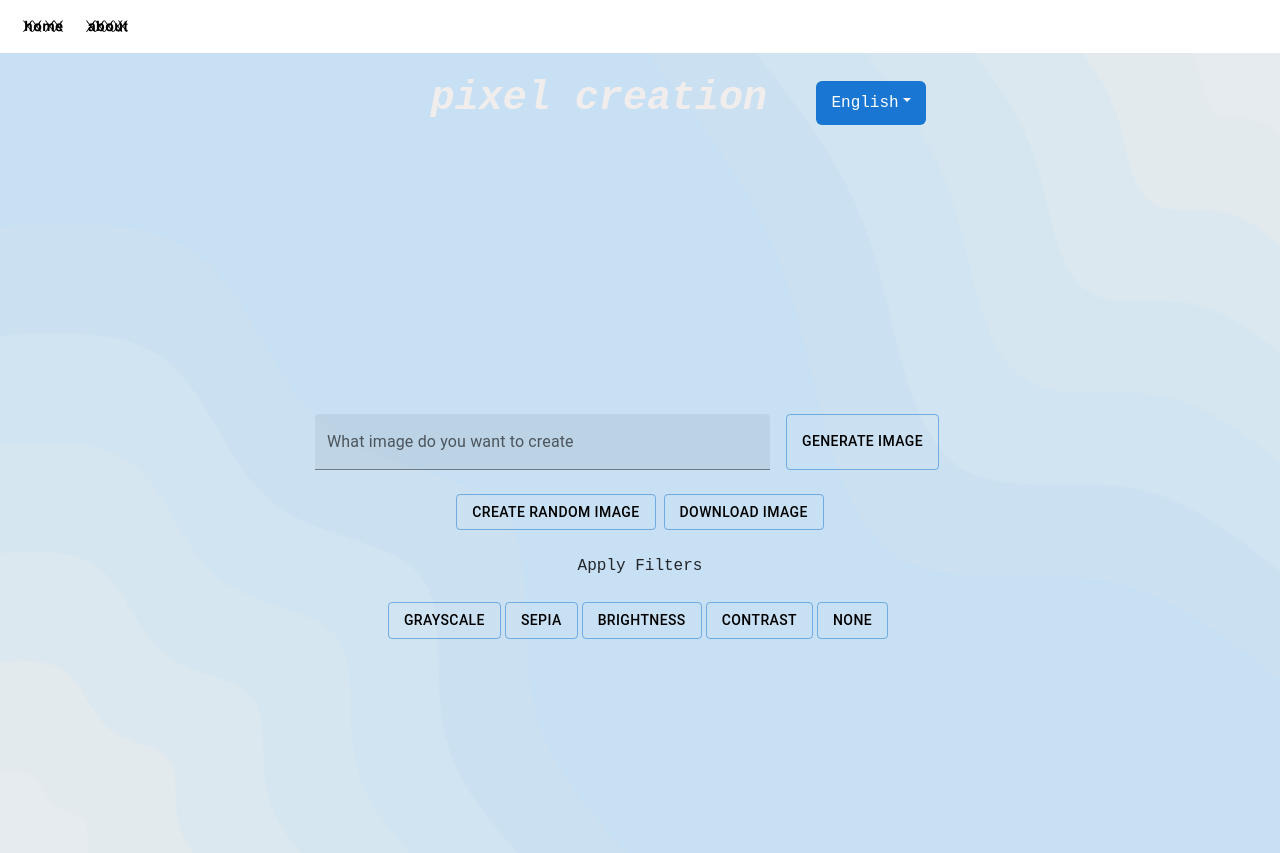
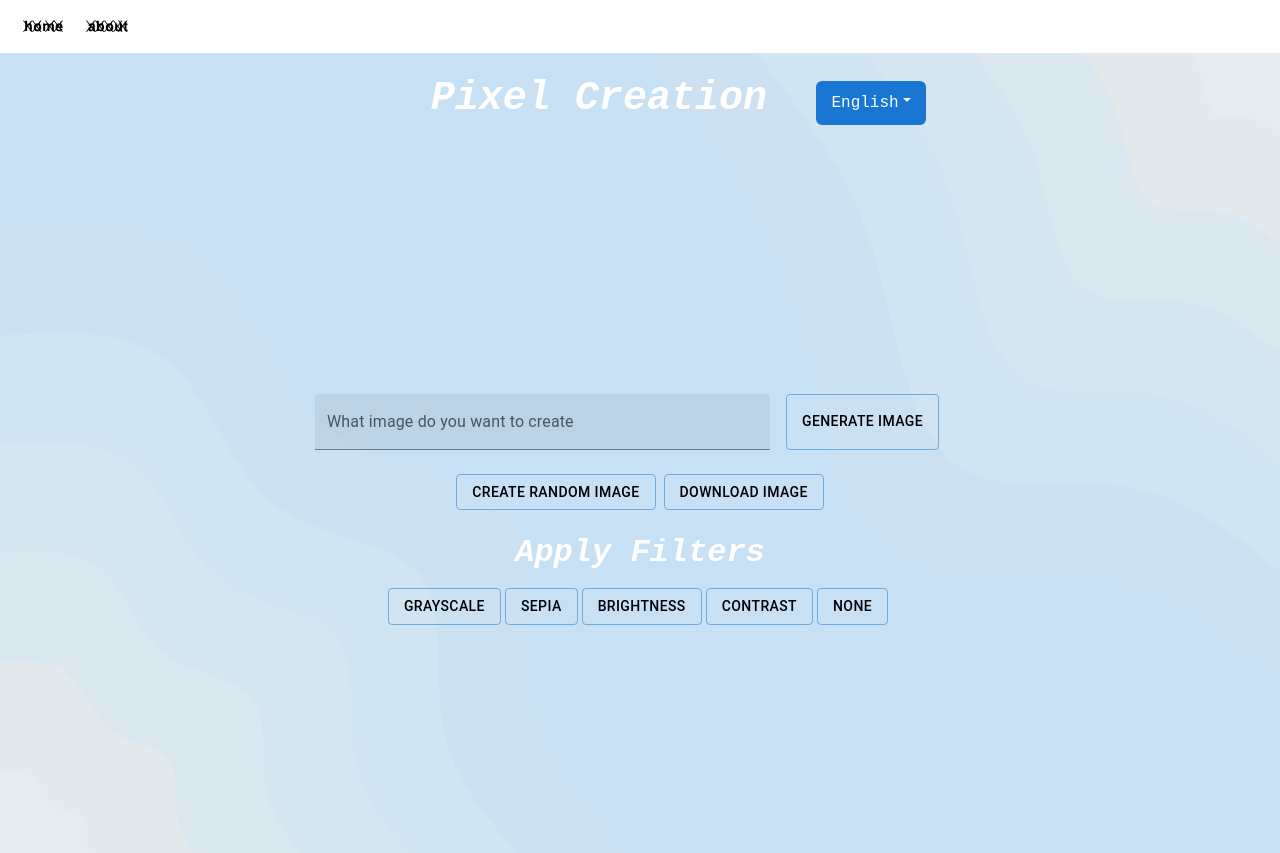
Before and after one commit to FranRovi/cs5500-group-project, a React (Create React App) app: page / in a window 1280 px wide. Built offline with nearby package versions, Linux system fonts and the light colour scheme; no server answers.

Commit message:
Made minor aesthetic adjustments

```diff
--- a/src/components/homepage.js
+++ b/src/components/homepage.js
@@ -20,23 +20,18 @@ function Homepage(){
     const [filter, setFilter] = useState(""); // State to handle CSS filters
 
     const changeLanguageHandler = (e) => {
-        // console.log("Button Clicked")
-        // console.log(language)
         const newLanguage = e.target.innerText
-        // const newLanguage = e.target.value
         if (newLanguage === 'English') {
             setLanguage('English')
             i18n.changeLanguage('en')
-            // console.log(language)
         } else if (newLanguage === 'Español') {
             setLanguage('Español')
             i18n.changeLanguage('es')
-            // console.log(language)
         }else {
             setLanguage('Português')
             i18n.changeLanguage('pt')
-            // console.log(language)
         }
+        console.log(language)
     };
 
     function generatePrompts() {
@@ -126,7 +121,8 @@ function Homepage(){
         <div className="App">
             <header className="row">
                 <div className="col-10">
-                    <h1 className="page_title">{t("pixel creation")}</h1>
+                    {/* <h1 className="page_title color_title">{t("pixel creation")}</h1> */}
+                    <h1 className="page_title text-white">Pixel Creation</h1>
                 </div>
                 <div className="col-2">
                     {/* <select className='form-select mb-3' style={{ width: 150 }} data-testid ='languageBtn' id='selectLanguage' onChange={(e)=> changeLanguageHandler(e)}>
@@ -166,7 +162,7 @@ function Homepage(){
                     <Button className="mt-4 ms-1" onClick={downloadImage} variant="outlined" style={{ color: 'black' }}>{t("downloadImage")}</Button>
                     {/* Buttons for applying filters */}
                     <div className="filter-buttons mt-4">
-                        <p>Apply Filters</p>
+                        <p className="h2 fw-bold fst-italic text-white">Apply Filters</p>
                         {Object.keys(filters).map(filterName => (
                             <Button className="mt-2 me-1" style={{ color: 'black' }} key={filterName} onClick={() => applyFilter(filterName)} variant="outlined">
                                 {filterName.charAt(0).toUpperCase() + filterName.slice(1)}
@@ -175,7 +171,7 @@ function Homepage(){
                     </div>
                 </div>
             </section>
-            <section className="mt-2 imageSection">
+            <section className="mt-5 imageSection">
                 {/* Apply the CSS filter to the image */}
                 {image && <img src={image} alt="Generated" style={{ filter }} />}
             </section>
--- a/src/css/App.css
+++ b/src/css/App.css
@@ -16,7 +16,7 @@
 .page_title {
   font-style: italic;
   font-weight: bold;
-  /* color: rgb(242, 237, 237); */
+  color: rgb(242, 237, 237);
   /* color: black; */
 
 }
@@ -39,6 +39,7 @@ header {
   width: 60%;
   height: 60%;
   margin-bottom: 25px;
+  margin-top: 25px;
 }
 
 .inputSection {
@@ -104,6 +105,10 @@ header {
   pointer-events: none;
 }
 
+/* .color_title {
+  color: #575957
+} */
+
 @media (prefers-reduced-motion: no-preference) {
   .App-logo {
     animation: App-logo-spin infinite 20s linear;
--- a/src/css/about.css
+++ b/src/css/about.css
@@ -36,7 +36,7 @@
   .page_title {
     font-style: italic;
     font-weight: bold;
-    color: rgb(242, 237, 237);
+    /* color: rgb(242, 237, 237); */
   }
 
   header {
```
